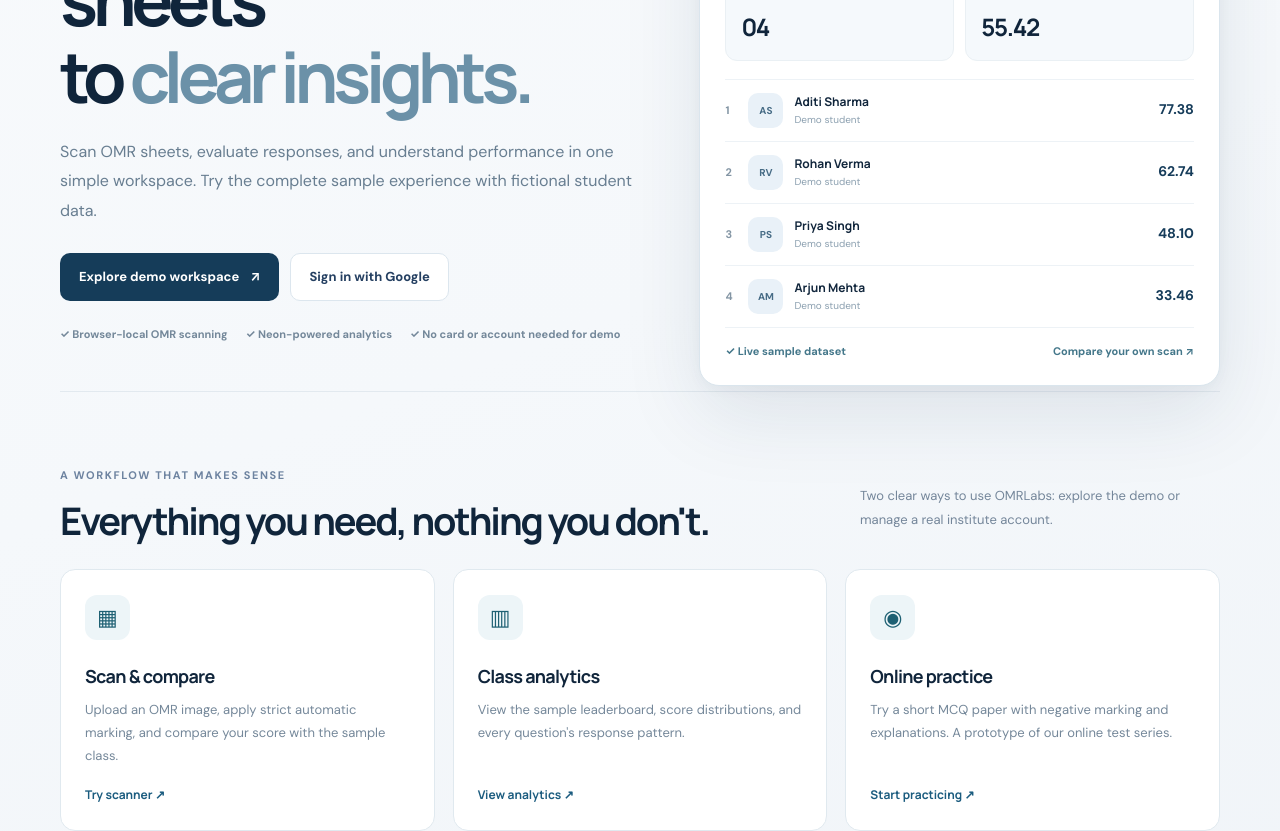
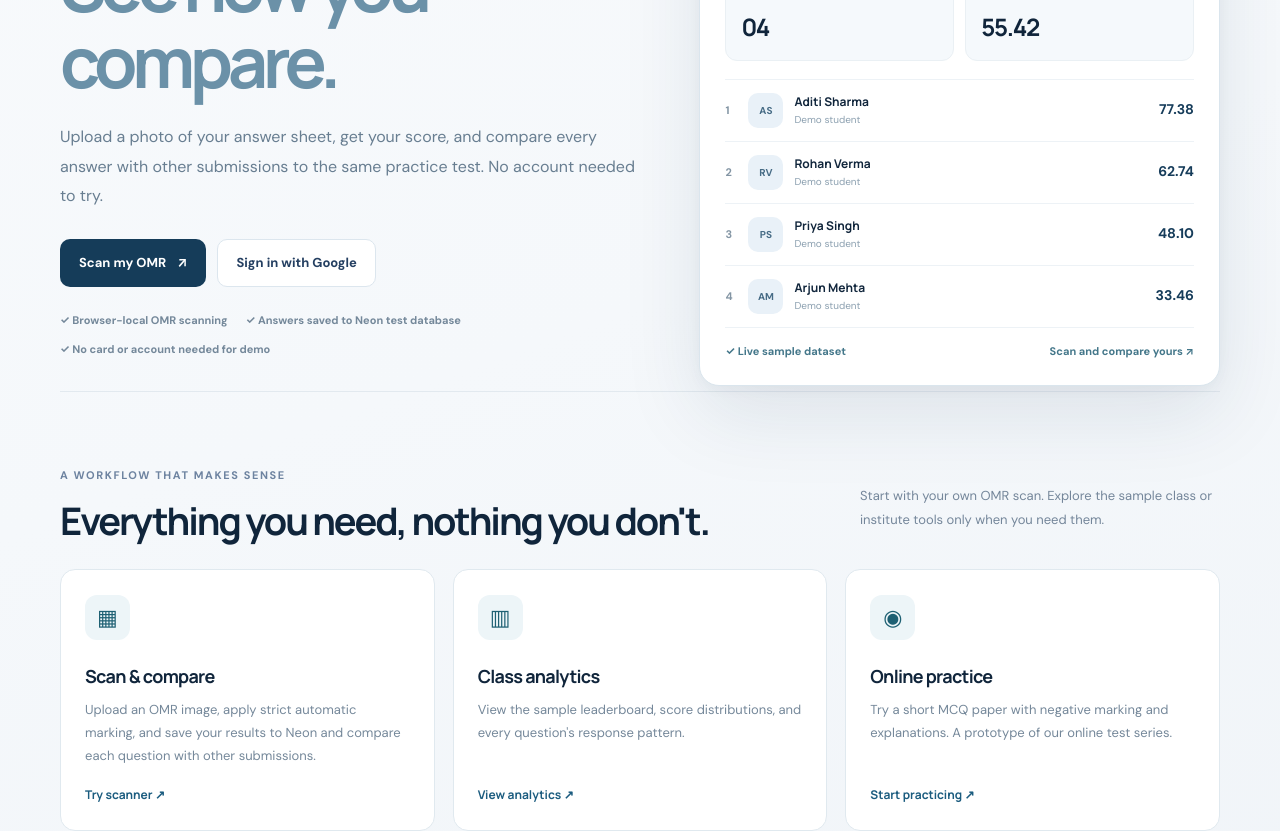
Before and after one commit to aalsiyodha/sfg-omr-lab, a Next.js app in the folder platform/: page / in a window 1280 px wide. Shown: the part 340-1171 px from the top of the page. Built offline with nearby package versions, Linux system fonts and the light colour scheme.

Commit message:
ux(preview): homepage leads with scan-and-compare and honest Neon test messaging

```diff
--- a/platform/app/page.tsx
+++ b/platform/app/page.tsx
@@ -4,15 +4,15 @@ export default function Home(){
  <div className="pilotHero">
   <div className="pilotHeroContent">
    <span className="pilotEyebrow"><span className="pilotStatusDot"/> OMRLABS · ASSESSMENT PLATFORM</span>
-   <h1>From answer sheets<br/>to <em>clear insights.</em></h1>
-   <p>Scan OMR sheets, evaluate responses, and understand performance in one simple workspace. Try the complete sample experience with fictional student data.</p>
+   <h1>Scan your OMR.<br/><em>See how you compare.</em></h1>
+   <p>Upload a photo of your answer sheet, get your score, and compare every answer with other submissions to the same practice test. No account needed to try.</p>
    <div className="pilotHeroActions">
-     <Link className="button primary" href="/sample">Explore demo workspace <span>↗</span></Link>
+     <Link className="button primary" href="/sample/scan">Scan my OMR <span>↗</span></Link>
      <Link className="button secondary" href="/login">Sign in with Google</Link>
    </div>
-   <div className="pilotHeroMeta"><span>✓ Browser-local OMR scanning</span><span>✓ Neon-powered analytics</span><span>✓ No card or account needed for demo</span></div>
+   <div className="pilotHeroMeta"><span>✓ Browser-local OMR scanning</span><span>✓ Answers saved to Neon test database</span><span>✓ No card or account needed for demo</span></div>
   </div>
-  <div className="pilotHeroPreview" aria-label="Illustration of the sample leaderboard">
+  <div className="pilotHeroPreview" aria-label="Illustrative preview of the test comparison">
    <div className="pilotPreviewTop"><div><span className="pilotPreviewDot"/> OMRLabs / Demo workspace</div><span className="pilotPreviewPill">Sample data</span></div>
    <div className="pilotPreviewTitle"><span>Class performance</span><strong>Geography · Test 27</strong></div>
    <div className="pilotPreviewKpis"><div><span>Students</span><strong>04</strong></div><div><span>Average score</span><strong>55.42</strong></div></div>
@@ -20,16 +20,16 @@ export default function Home(){
     {[['AS','Aditi Sharma',77.38],['RV','Rohan Verma',62.74],['PS','Priya Singh',48.10],['AM','Arjun Mehta',33.46]].map(([initials,name,score],i)=>
      <div key={String(name)} className="pilotPreviewRank"><span>{i+1}</span><b>{initials}</b><div><strong>{name}</strong><small>Demo student</small></div><em>{Number(score).toFixed(2)}</em></div>)}
    </div>
-   <div className="pilotPreviewBottom"><span>✓ Live sample dataset</span><span>Compare your own scan ↗</span></div>
+   <div className="pilotPreviewBottom"><span>✓ Live sample dataset</span><span>Scan and compare yours ↗</span></div>
   </div>
  </div>
  <section className="pilotFeatureIntro"><div><span className="miniEyebrow">A WORKFLOW THAT MAKES SENSE</span>
-  <h2>Everything you need, nothing you don't.</h2></div><p>Two clear ways to use OMRLabs: explore the demo or manage a real institute account.</p></section>
+  <h2>Everything you need, nothing you don't.</h2></div><p>Start with your own OMR scan. Explore the sample class or institute tools only when you need them.</p></section>
  <div className="pilotFeatureGrid">
-  <Link href="/sample/scan" className="pilotFeature"><span className="pilotFeatureIcon">▦</span><h3>Scan & compare</h3><p>Upload an OMR image, apply strict automatic marking, and compare your score with the sample class.</p><strong>Try scanner ↗</strong></Link>
+  <Link href="/sample/scan" className="pilotFeature"><span className="pilotFeatureIcon">▦</span><h3>Scan & compare</h3><p>Upload an OMR image, apply strict automatic marking, and save your results to Neon and compare each question with other submissions.</p><strong>Try scanner ↗</strong></Link>
   <Link href="/sample" className="pilotFeature"><span className="pilotFeatureIcon">▥</span><h3>Class analytics</h3><p>View the sample leaderboard, score distributions, and every question's response pattern.</p><strong>View analytics ↗</strong></Link>
   <Link href="/practice" className="pilotFeature"><span className="pilotFeatureIcon">◉</span><h3>Online practice</h3><p>Try a short MCQ paper with negative marking and explanations. A prototype of our online test series.</p><strong>Start practicing ↗</strong></Link>
  </div>
- <div className="pilotHomeFoot">This is a testing environment with fictional students and an experimental scanner. Real institute data requires Google sign-in; scanned demo results stay in your browser.</div>
+ <div className="pilotHomeFoot">Development preview: sample classmates are fictional, and verified guest scans are saved anonymously to Neon. The scanner and comparison experience are still being tested.</div>
  </div>;
 }
```
